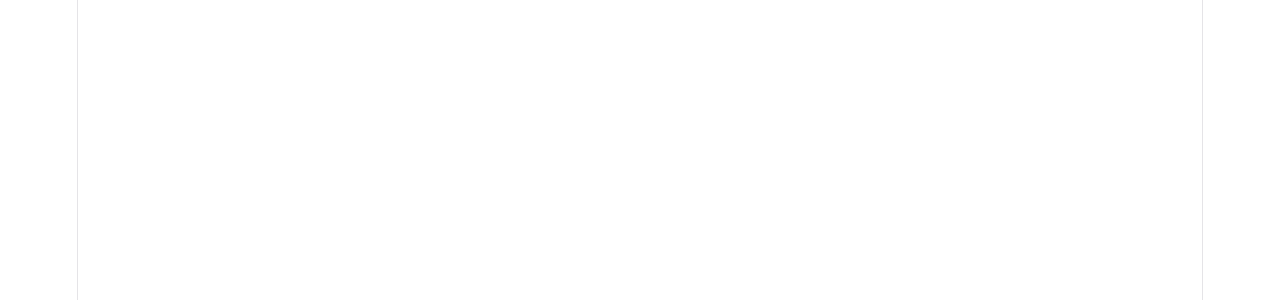
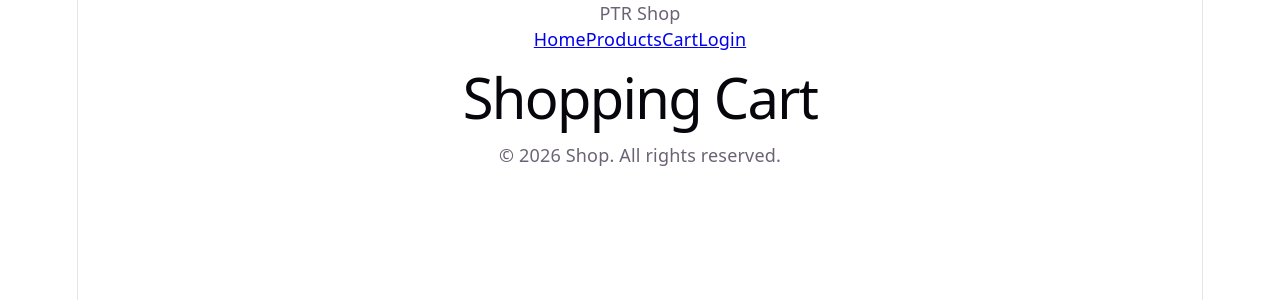
Before and after one commit to WinstarWyvern/PTR-Shop, a React (Vite) app: page /cart in a window 1280 px wide. Before the commit this address had no page. Shown: the top 300 px of the page. Built offline with nearby package versions, Linux system fonts and the light colour scheme.

Commit message:
add usecart context

```diff
--- /dev/null
+++ b/src/context/CartContext.jsx
@@ -0,0 +1,24 @@
+import { createContext, useState } from 'react';
+
+const CartContext = createContext();
+
+export function CartProvider({ children }) {
+    const [cartItems, setCartItems] = useState([]);
+
+    function addToCart(product) {
+        setCartItems((currentItems) => [
+            ...currentItems,
+            product
+        ]);
+    }
+
+    return (
+        <CartContext.Provider
+            value={{ cartItems, addToCart }}
+        >
+            {children}
+        </CartContext.Provider>
+    );
+}
+
+export default CartContext;
--- /dev/null
+++ b/src/context/useCart.js
@@ -0,0 +1,6 @@
+import { useContext } from 'react';
+import CartContext from './CartContext';
+
+export function useCart() {
+  return useContext(CartContext);
+}
--- /dev/null
+++ b/src/pages/Cart.jsx
@@ -0,0 +1,9 @@
+function Cart() {
+    return (
+        <div>
+            <h1>Shopping Cart</h1>
+        </div>
+    );
+}
+
+export default Cart;
--- a/src/pages/ProductDetail.jsx
+++ b/src/pages/ProductDetail.jsx
@@ -1,10 +1,13 @@
 import { useParams } from 'react-router-dom';
+import { useEffect, useState } from 'react';
 import { getProductById } from '../services/productService';
-import { useEffect, useState } from 'react';
+import { useCart } from '../context/useCart';
 
 function ProductDetail() {
     const { id } = useParams();
     const [product, setProduct] = useState(null);
+
+    const { addToCart } = useCart();
 
     useEffect(() => {
         getProductById(id)
@@ -13,12 +16,20 @@ function ProductDetail() {
             });
     }, [id]);
 
+    function handleAddToCart() {
+        addToCart(product);
+    }
+
     if (!product) {
         return <div>Loading...</div>;
     }
 
     return (
         <div>
+            <h1>Product Detail</h1>
+
+            <p>Product ID: {id}</p>
+
             <h1>{product.title}</h1>
 
             <img
@@ -27,12 +38,13 @@ function ProductDetail() {
             />
 
             <p>{product.description}</p>
+            <p>${product.price}</p>
+            <p>Category: {product.category}</p>
+            <p>Rating: {product.rating}</p>
 
-            <p>${product.price}</p>
-
-            <p>Category: {product.category}</p>
-
-            <p>Rating: {product.rating}</p>
+            <button onClick={handleAddToCart}>
+                Add to Cart
+            </button>
         </div>
     );
 }
--- a/src/routes/AppRoutes.jsx
+++ b/src/routes/AppRoutes.jsx
@@ -5,10 +5,14 @@ import Home from '../pages/Home';
 import Login from '../pages/Login';
 import Products from '../pages/Products';
 import ProductDetail from '../pages/ProductDetail';
+import Cart from '../pages/Cart';
+
+import { CartProvider } from '../context/CartContext';
 
 function AppRoutes() {
     return (
         <BrowserRouter>
+            <CartProvider>
                 <Routes>
                     <Route path="/login" element={<Login />} />
 
@@ -19,8 +23,10 @@ function AppRoutes() {
                             path="/products/:id"
                             element={<ProductDetail />}
                         />
+                        <Route path="/cart" element={<Cart />} />
                     </Route>
                 </Routes>
+            </CartProvider>
         </BrowserRouter>
     );
 }
```
Lines whose indentation alone changed are shown as unchanged.
